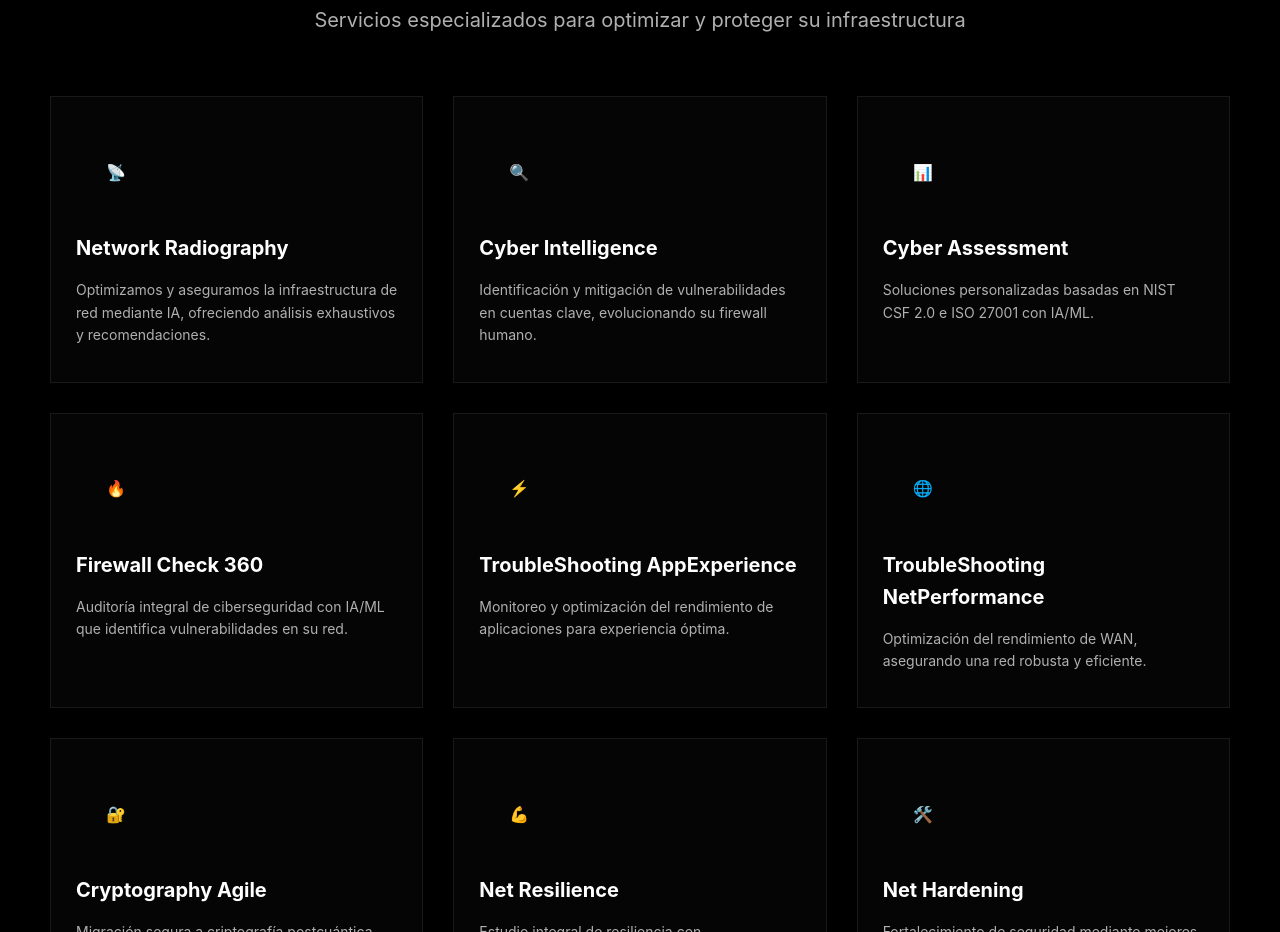
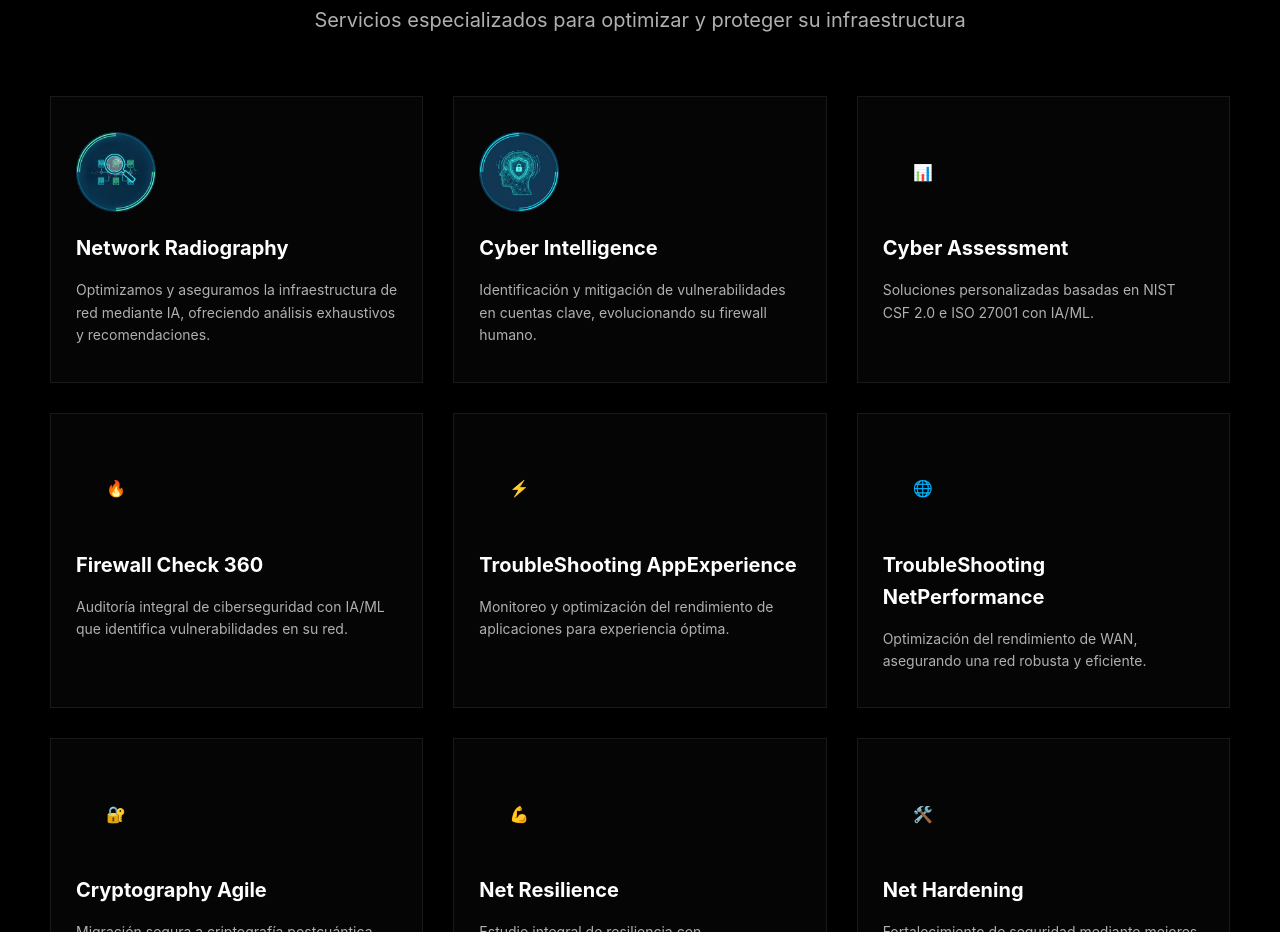
Before and after one commit to michito21/txdxsecure, a plain HTML site: page index.html in a window 1280 px wide. Shown: the part 3580-4512 px from the top of the page. Drawn offline with Linux system fonts and the light colour scheme.

Commit message:
Replace icons with images in entry services section

```diff
--- a/index.html
+++ b/index.html
@@ -146,12 +146,12 @@
             <p class="section-subtitle">Servicios especializados para optimizar y proteger su infraestructura</p>
             <div class="entry-grid">
                 <div class="entry-card">
-                    <div class="entry-icon">📡</div>
+                    <div class="entry-icon"><img src="multimedia/images/radiografia_red.webp" alt="Network Radiography" /></div>
                     <h4>Network Radiography</h4>
                     <p>Optimizamos y aseguramos la infraestructura de red mediante IA, ofreciendo análisis exhaustivos y recomendaciones.</p>
                 </div>
                 <div class="entry-card">
-                    <div class="entry-icon">🔍</div>
+                    <div class="entry-icon"><img src="multimedia/images/ciberintellegen.webp" alt="Cyber Intelligence" /></div>
                     <h4>Cyber Intelligence</h4>
                     <p>Identificación y mitigación de vulnerabilidades en cuentas clave, evolucionando su firewall humano.</p>
                 </div>
```
